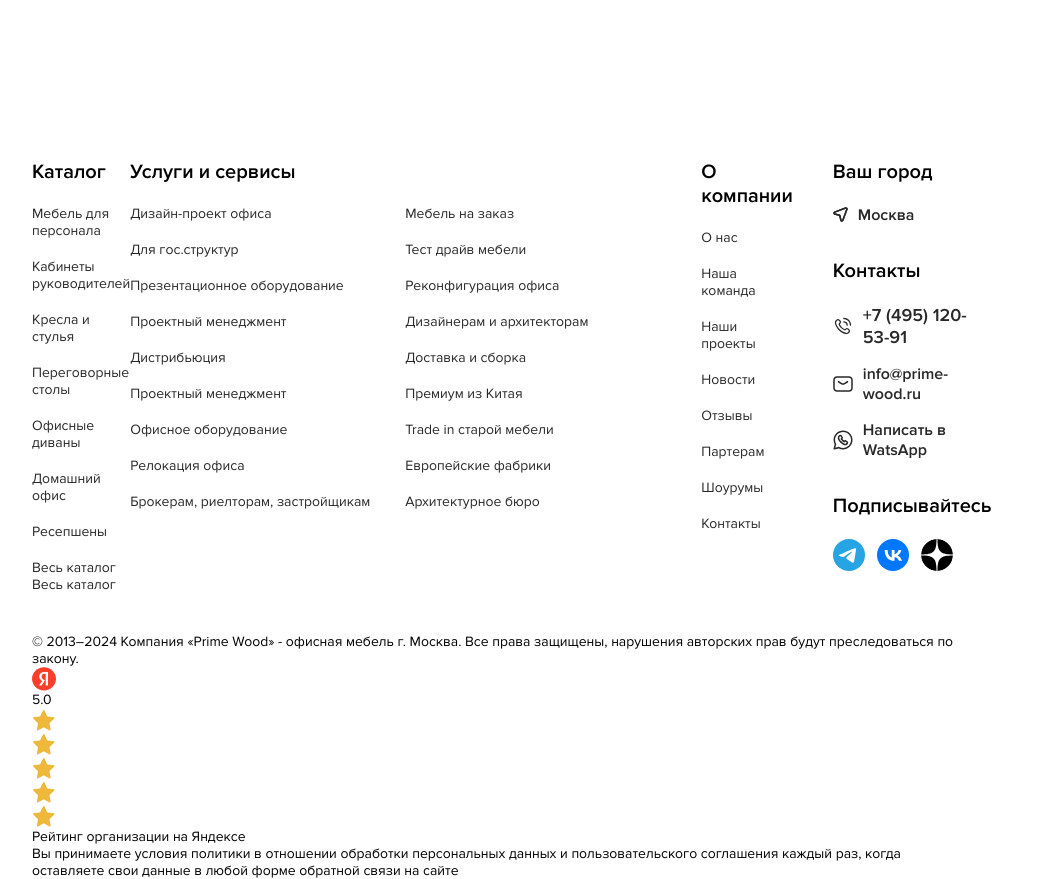
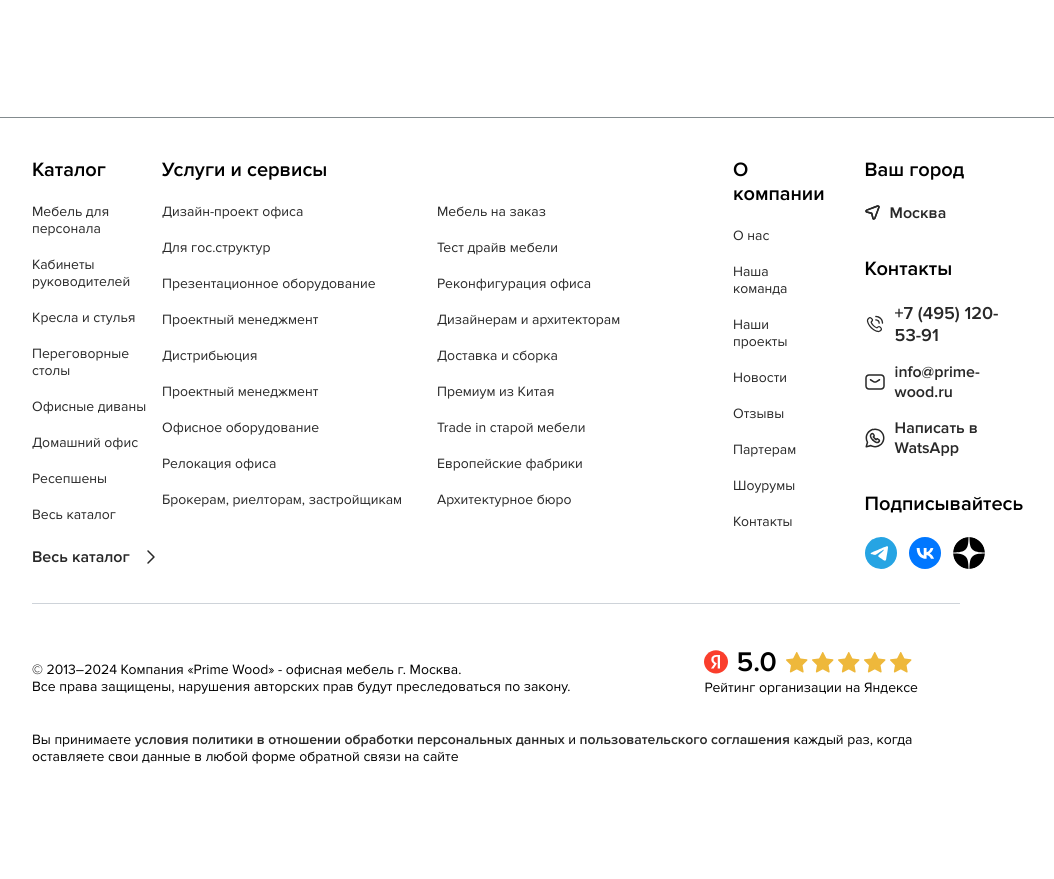
Before and after one commit to abilityofgray/prime-wood, a plain HTML site: page index.html in a window 1280 px wide. Shown: the part 2730-3609 px from the top of the page, without its empty margins (144-1198 px from the left). After the commit the page ends 3535 px from the top, so only its background shows below. Drawn offline with Linux system fonts and the light colour scheme; files whose address does not match are found by name.

Commit message:
add footer styles

```diff
--- a/blocks/footer/footer.scss
+++ b/blocks/footer/footer.scss
@@ -1,15 +1,20 @@
+@use '../../color_scheme.scss';
 
-
+.footer_border {
+  border-top: solid 1px color_scheme.$text-color-accent;
+  padding: 40px 0;
+}
 .footer__section-list {
   display: flex;
   flex-direction: column;
   gap: 19px;
 }
 .footer__link-container {
-  padding: 40px 0;
+  padding-bottom: 34px;
   display: grid;
   grid-template-columns: repeat(4, 1fr);
-
+  margin-bottom: 41px;
+  border-bottom: solid 1px color_scheme.$footer-border-color;
 }
 .footer__section-title {
   font-family: 'ProximaNova-SemiBold', sans-serif;
@@ -54,6 +59,11 @@
   font-family: 'ProximaNova-SemiBold', sans-serif;
   font-size: 16px;
 }
+.footer__section.catalog {
+  .footer__section-list-container {
+    margin-bottom: 24px;
+  }
+}
 .footer__section.about-company {
   padding-left: 40px;
 }
@@ -62,6 +72,7 @@
   display: flex;
   flex-direction: column;
   gap: 34px;
+
 }
 .footer__city {
 
@@ -82,3 +93,56 @@
   flex-direction: column;
   gap: 16px;
 }
+.footer-section__btn {
+  width: 130px;
+  padding-right: 7px;
+  display: flex;
+  align-items: center;
+  justify-content: space-between;
+}
+.footer-section__btn-name {
+  font-family: 'ProximaNova-SemiBold', sans-serif;
+  font-size: 16px;
+}
+.footer-section__btn-icon {
+
+}
+
+.footer__copyrights {
+
+}
+.footer__company-rate {
+  font-family: 'ProximaNova-SemiBold', sans-serif;
+  font-size: 28px;
+}
+.footer__company-rating-label {
+
+}
+.footer__private-policy {
+
+}
+.footer__copyrights-wrap {
+  display: flex;
+  align-items: baseline;
+  justify-content: space-between;
+  flex-wrap: wrap;
+  padding-right: 42px;
+  gap: 35px;
+}
+.footer__private-policy {
+  a {
+    font-family: 'ProximaNova-SemiBold', sans-serif;
+  }
+}
+.footer__company-rating-wrap {
+  display: flex;
+  align-items: center;
+  gap: 8px;
+
+}
+.footer__company-rate-star-list {
+  display: flex;
+  align-items: center;
+  gap: 2px;
+
+}
--- a/blocks/submit/submit.scss
+++ b/blocks/submit/submit.scss
@@ -2,7 +2,7 @@
 
 
 .submit {
-  margin-bottom: 123px;
+  margin-bottom: 120px;
 }
 input[type="submit"] {
   cursor: pointer;
--- a/color_scheme.scss
+++ b/color_scheme.scss
@@ -6,3 +6,4 @@ $text-color-accent: #838B8E;
 $card-bg-color: #F6F7F8;
 $submit-bg-color: #EAECEE;
 $submit-input-bg-color: #ffffff;
+$footer-border-color: #CED3D9;
--- a/index.html
+++ b/index.html
@@ -304,7 +304,7 @@
       </div>
     </section>
   </main>
-  <footer>
+  <footer class="footer_border">
     <div class="container">
       <div class="footer__link-container">
         <div class="footer__section catalog">
@@ -321,8 +321,11 @@
               <li class="footer__section-item"><a role="button" class="footer__section-link" href="">Весь каталог</a></li>
             </ul>
           </div>
-          <div class="section__btn">
-            <a role="button" class="" href="">Весь каталог</a>
+          <div class="footer-section__btn-wrap">
+            <a role="button" class="footer-section__btn" href="">
+              <p class="footer-section__btn-name">Весь каталог</p>
+              <img class="footer-section__btn-icon" src="./asset/icon/btn_arrow_icon.svg" alt="">
+            </a>
           </div>
         </div>
         <div class="footer__section service">
@@ -411,7 +414,7 @@
       </div>
       <div class="footer__copyrights-container">
         <div class="footer__copyrights-wrap">
-          <div>© 2013–2024 Компания «Prime Wood» - офисная мебель г. Москва. Все права защищены, нарушения авторских прав будут преследоваться по закону.</div>
+          <div class="footer__copyrights">© 2013–2024 Компания «Prime Wood» - офисная мебель г. Москва. <br> Все права защищены, нарушения авторских прав будут преследоваться по закону.</div>
           <div class="footer__company-rating-container">
             <div class="footer__company-rating-wrap">
               <img class="footer__company-rating-icon" src="./asset/icon/social/ya.svg" alt="yandex">
@@ -439,7 +442,9 @@
             <div class="footer__company-rating-label">
               Рейтинг организации на Яндексе</div>
           </div>
-          <div class="footer__private-policy">Вы принимаете условия политики в отношении обработки персональных данных и пользовательского соглашения каждый раз, когда оставляете свои данные в любой форме обратной связи на сайте</div>
+          <div class="footer__private-policy">Вы принимаете
+            <a href="#">условия политики в отношении обработки персональных данных</a>
+            и <a href="#">пользовательского соглашения</a>  каждый раз, когда оставляете свои данные в любой форме обратной связи на сайте</div>
         </div>
       </div>
     </div>
```
Also changed, not shown: asset/icon/btn_arrow_icon.svg (added), styles.css, 1 other file.
